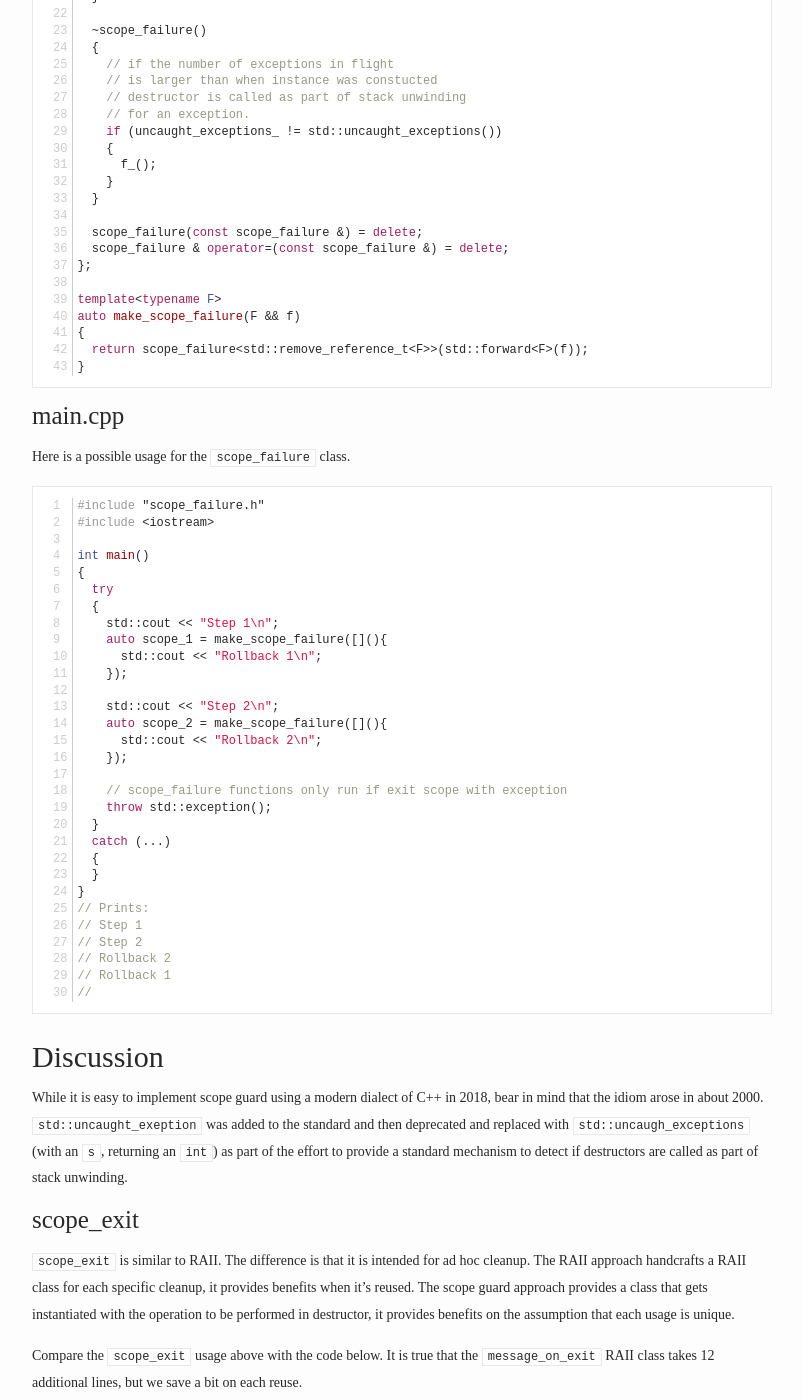
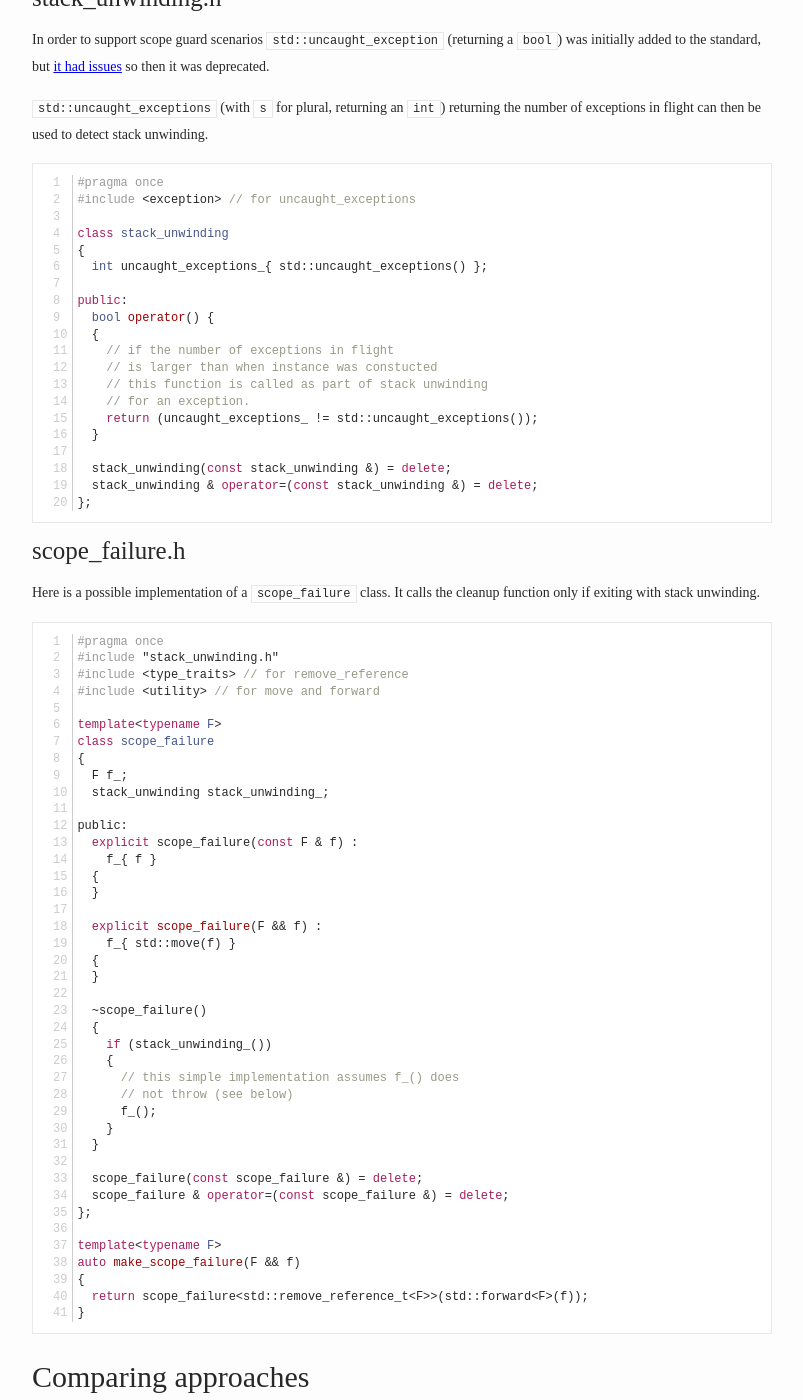
Before and after one commit to bajamircea/bajamircea.github.io, a Jekyll site: the page built from _posts/2018-04-12-scope-guard.markdown, in a window 1280 px wide and 1400 px high, scrolled down 2519 px. Shown: the whole window, without its empty margins (238-1041 px from the left). Built offline with Jekyll 4.4.1, drawn with Linux system fonts in a browser that asks for light colours; nearby versions of some CDN libraries; some of the changed text lies outside the part shown.

Commit message:
Work on scope guard

```diff
--- a/_posts/2018-04-12-scope-guard.markdown
+++ b/_posts/2018-04-12-scope-guard.markdown
@@ -4,16 +4,85 @@ title: 'Destructors: Scope Guard'
 categories: coding cpp
 ---
 
-Using scope guard to perform ad hoc cleanup
+Using scope guard to perform one-off cleanups
 
 
 # Introduction
 
-The name scope guard refers to a technique developed originally by Petru
-Marginean and popularized by Andrei Alexandrescu. Like RAII it uses destructors
-to perform cleanup on scope exit.
+The name scope guard refers to a technique for performing one-off cleanups
+developed originally for C++ by Petru Marginean and popularized by Andrei
+Alexandrescu.
 
-# Scope exit gist
+Like RAII, it uses destructors to perform cleanup on scope exit. Multiple
+cleanups are performed in the reverse order of declaration.
+
+{% highlight c++ linenos %}
+#include "scope_exit.h"
+#include <iostream>
+
+void foo()
+{
+  std::cout << "Action 1\n";
+  auto scope_1 = make_scope_exit([](){
+    std::cout << "Cleanup 1\n";
+  });
+
+  std::cout << "Action 2\n";
+  auto scope_2 = make_scope_exit([](){
+    std::cout << "Cleanup 2\n";
+  });
+
+  std::cout << "Finished\n";
+}
+// Prints:
+// Action 1
+// Action 2
+// Finished
+// Cleanup 2
+// Cleanup 1
+//
+{% endhighlight %}
+
+In addition to the version that always cleans up on scope exit there is a
+version that only calls the cleanup in a failure case. The definition of
+failure is: if the scope is exited with an exception (stack unwinding in C++
+legalese) then it's a failure, otherwise it's success and the cleanup will not
+be performed. The cleanup is a rollback in this case.
+
+There is a third version that calls cleanup only for successful scope exit as
+opposed to failure. The cleanup is a commit in this case.
+
+{% highlight c++ linenos %}
+#include "scope_failure.h"
+#include <iostream>
+
+void foo()
+{
+  std::cout << "Action 1\n";
+  auto scope_1 = make_scope_failure([](){
+    std::cout << "Rollback 1\n";
+  });
+  auto scope_2 = make_scope_success([](){
+    std::cout << "Commit 1\n";
+  });
+
+  // for the sake of example throw an exception
+  // to trigger failure handling
+  throw std::runtime_error("Failure");
+}
+// Prints:
+// Action 1
+// Rollback 1
+//
+// foo exits with std::runtime_error("Failure")
+{% endhighlight %}
+
+
+# Implementation gist
+
+In 2018, using a modern dialect of C++, it's easy to implement scope guards,
+though bear in mind that the idiom arose in about 2000 when it was not so easy:
+for a start lambdas were not available, macros were used as substitutes.
 
 ## scope_exit.h
 
@@ -49,6 +118,8 @@ public:
   // call provided function on destructor (scope exit)
   ~scope_exit()
   {
+    // this simple implementation assumes f_() does
+    // not throw (see below)
     f_();
   }
 
@@ -68,54 +139,48 @@ auto make_scope_exit(F && f)
 }
 {% endhighlight %}
 
-## main.cpp
 
-Here is a possible usage for the class
+## stack_unwinding.h
 
-{% highlight c++ linenos %}
-#include "scope_exit.h"
-#include <iostream>
+In order to support scope guard scenarios `std::uncaught_exception` (returning
+a `bool`) was initially added to the standard, but [it had
+issues][uncaught-exception] so then it was deprecated.
 
-int main()
-{
-  std::cout << "Step 1\n";
-  auto scope_1 = make_scope_exit([](){
-    std::cout << "Cleanup 1\n";
-  });
-
-  std::cout << "Step 2\n";
-  auto scope_2 = make_scope_exit([](){
-    std::cout << "Cleanup 2\n";
-  });
-
-  std::cout << "Finished\n";
-}
-// Prints:
-// Step 1
-// Step 2
-// Finished
-// Cleanup 2
-// Cleanup 1
-//
-{% endhighlight %}
-
-# Scope failure gist
-
-## scope_failure.h
-
-`scope_exit` unconditionally calls the function, regardless on how the scope is
-exited with regards to exceptions. In addition to that `scope_failure` and
-`scope_success` are used to call the function when the scope is exited with an
-exception, or without exception (the exception being considered the indication
-of failure, it's absence the indication of success).
-
-Here is a possible implementation of a `scope_failure` class. It uses
-`uncaught_exceptions` (the `s` for plural is important) to detect additional
-exceptions in flight.
+`std::uncaught_exceptions` (with `s` for plural, returning an `int`) returning
+the number of exceptions in flight can then be used to detect stack unwinding.
 
 {% highlight c++ linenos %}
 #pragma once
 #include <exception> // for uncaught_exceptions
+
+class stack_unwinding
+{
+  int uncaught_exceptions_{ std::uncaught_exceptions() };
+
+public:
+  bool operator() {
+  {
+    // if the number of exceptions in flight
+    // is larger than when instance was constucted
+    // this function is called as part of stack unwinding
+    // for an exception.
+    return (uncaught_exceptions_ != std::uncaught_exceptions());
+  }
+
+  stack_unwinding(const stack_unwinding &) = delete;
+  stack_unwinding & operator=(const stack_unwinding &) = delete;
+};
+{% endhighlight %}
+
+
+## scope_failure.h
+
+Here is a possible implementation of a `scope_failure` class. It calls the
+cleanup function only if exiting with stack unwinding.
+
+{% highlight c++ linenos %}
+#pragma once
+#include "stack_unwinding.h"
 #include <type_traits> // for remove_reference
 #include <utility> // for move and forward
 
@@ -123,7 +188,7 @@ template<typename F>
 class scope_failure
 {
   F f_;
-  int uncaught_exceptions_{ std::uncaught_exceptions() };
+  stack_unwinding stack_unwinding_;
 
 public:
   explicit scope_failure(const F & f) :
@@ -138,12 +203,10 @@ public:
 
   ~scope_failure()
   {
-    // if the number of exceptions in flight
-    // is larger than when instance was constucted
-    // destructor is called as part of stack unwinding
-    // for an exception.
-    if (uncaught_exceptions_ != std::uncaught_exceptions())
+    if (stack_unwinding_())
     {
+      // this simple implementation assumes f_() does
+      // not throw (see below)
       f_();
     }
   }
@@ -159,65 +222,16 @@ auto make_scope_failure(F && f)
 }
 {% endhighlight %}
 
-## main.cpp
 
-Here is a possible usage for the `scope_failure` class.
+# Comparing approaches
 
-{% highlight c++ linenos %}
-#include "scope_failure.h"
-#include <iostream>
+## Compared with RAII
 
-int main()
-{
-  try
-  {
-    std::cout << "Step 1\n";
-    auto scope_1 = make_scope_failure([](){
-      std::cout << "Rollback 1\n";
-    });
-
-    std::cout << "Step 2\n";
-    auto scope_2 = make_scope_failure([](){
-      std::cout << "Rollback 2\n";
-    });
-
-    // scope_failure functions only run if exit scope with exception
-    throw std::exception();
-  }
-  catch (...)
-  {
-  }
-}
-// Prints:
-// Step 1
-// Step 2
-// Rollback 2
-// Rollback 1
-//
-{% endhighlight %}
-
-
-# Discussion
-
-While it is easy to implement scope guard using a modern dialect of C++ in
-2018, bear in mind that the idiom arose in about 2000.
-`std::uncaught_exeption` was added to the standard and then deprecated and
-replaced with `std::uncaugh_exceptions` (with an `s`, returning an `int`) as
-part of the effort to provide a standard mechanism to detect if destructors are
-called as part of stack unwinding.
-
-
-## scope_exit
-
-`scope_exit` is similar to RAII. The difference is that it is intended for ad
-hoc cleanup. The RAII approach handcrafts a RAII class for each specific
-cleanup, it provides benefits when it's reused. The scope guard approach
-provides a class that gets instantiated with the operation to be performed in
-destructor, it provides benefits on the assumption that each usage is unique.
-
-Compare the `scope_exit` usage above with the code below. It is true that the
-`message_on_exit` RAII class takes 12 additional lines, but we save a bit on
-each reuse.
+The RAII approach handcrafts a RAII class for each specific cleanup, it
+provides benefits when it's reused.  Compare the `scope_exit` usage above with
+the code below. It is true that the `message_on_exit` RAII class takes 12
+additional lines, but we save a bit on each reuse, because `std::cout <<` is
+not repeated.
 
 {% highlight c++ linenos %}
 #include <iostream>
@@ -237,15 +251,134 @@ struct message_on_exit
 
 int main()
 {
-  std::cout << "Step 1\n";
+  std::cout << "Action 1\n";
   message_on_exit scope_1{ "Cleanup 1\n" };
 
-  std::cout << "Step 2\n";
+  std::cout << "Action 2\n";
   message_on_exit scope_2{ "Cleanup 2\n" };
 
   std::cout << "Finished\n";
 }
 {% endhighlight %}
+
+
+## Compared with using try-catch blocks
+
+Should you have a situation where there is an action with cleanup, rollback and
+commit the `try` `catch` approach takes the following shape.
+
+{% highlight c++ linenos %}
+#include <iostream>
+
+void bar()
+{
+  // trigger failure in this example
+  throw std::runtime_error("Failure");
+}
+
+void foo()
+{
+  std::cout << "Action 1\n";
+  try
+  {
+    bar();
+    std::cout << "Commit 1\n";
+    std::cout << "Cleanup 1\n";
+  }
+  catch (...)
+  {
+    std::cout << "Rollback 1\n";
+    std::cout << "Cleanup 1\n";
+    throw;
+  }
+}
+// Prints:
+// Action 1
+// Rollback 1
+// Cleanup 1
+//
+// foo exits with std::runtime_error("Failure")
+{% endhighlight %}
+
+
+## Compared with D
+
+Andrei Alexandrescu went to work on the D laguage where the scope guard
+technique was built in the language, here is a sample usage in D.
+
+{% highlight d linenos %}
+import std.stdio : writeln;
+
+void foo()
+{
+    writeln("In foo");
+    throw new Exception("Foo exception");
+}
+
+void bar()
+{
+  writeln("Action 1");
+  scope(exit) writeln("Cleanup 1");
+  scope(failure) writeln("Rollback 1");
+  scope(success) writeln("Commit 1");
+
+  foo();
+}
+// Prints
+// Action 1
+// In foo
+// Rollback 1
+// Cleanup 1
+//
+// Bar exits with Foo exception
+{% endhighlight %}
+
+
+# Exceptions while cleaning up
+
+TODO: Work in progress
+
+{% highlight d linenos %}
+import std.stdio : writeln;
+
+void foo()
+{
+    writeln("In foo");
+    throw new Exception("Foo exception");
+}
+
+void main()
+{
+    try
+    {
+        writeln("Action 1");
+        scope(exit) writeln("Cleanup 1");
+        scope(failure) writeln("Rollback 1");
+        scope(success) writeln("Commit 1");
+
+        writeln("Action 2");
+        scope(exit) writeln("Cleanup 2");
+        scope(failure) writeln("Rollback 2");
+        scope(success) writeln("Commit 2");
+
+        foo();
+    }
+    catch(Exception e)
+    {
+        writeln(e.msg);
+    }
+}
+// Prints
+// Action 1
+// Action 2
+// In foo
+// Rollback 2
+// Cleanup 2
+// Rollback 1
+// Cleanup 1
+// Foo exception
+{% endhighlight %}
+
 
 
 ## scope_success
@@ -254,67 +387,23 @@ int main()
 exception is thrown is convoluted compared with just calling the function.
 
 
-## scope_failure
-
-TODO: Work in progress
-cleanup, next, rollback
-
-{% highlight c++ linenos %}
-#include "scope_failure.h"
-#include <iostream>
-
-int main()
-{
-  try
-  {
-    std::cout << "Step 1\n";
-
-    try
-    {
-      std::cout << "Step 2\n";
-      try
-      {
-        // trigger failure in this example
-        throw std::exception();
-      }
-      catch (...)
-      {
-        std::cout << "Rollback 2\n";
-        throw;
-      }
-    }
-    catch (...)
-    {
-      std::cout << "Rollback 1\n";
-      throw;
-    }
-  }
-  catch (...)
-  {
-  }
-}
-// Prints:
-// Step 1
-// Step 2
-// Rollback 2
-// Rollback 1
-//
-{% endhighlight %}
-
-
-## Common concerns
-
-TODO: Work in progress
-
+# Conclusion
 
 # References
-
 
 Generic: Change the Way You Write Exception-Safe Code — Forever<br/>
 [http://www.drdobbs.com/cpp/generic-change-the-way-you-write-excepti/184403758][scope-guard]
 
+Herb Sutter on the issues with uncaught_exception<br/>
+[http://www.gotw.ca/gotw/047.htm][uncaught-exception]
+
 Andrei Alexandrescu: Three Unlikely Successful Features of D<br/>
 [https://www.youtube.com/watch?v=1BRTX86DfOY][d-scope]
 
+D language exception safety<br/>
+[https://dlang.org/articles/exception-safe.html][d-exception-safe]
+
 [d-scope]: https://www.youtube.com/watch?v=1BRTX86DfOY
 [scope-guard]: http://www.drdobbs.com/cpp/generic-change-the-way-you-write-excepti/184403758
+[d-exception-safe]: https://dlang.org/articles/exception-safe.html
+[uncaught-exception]: http://www.gotw.ca/gotw/047.htm
```
